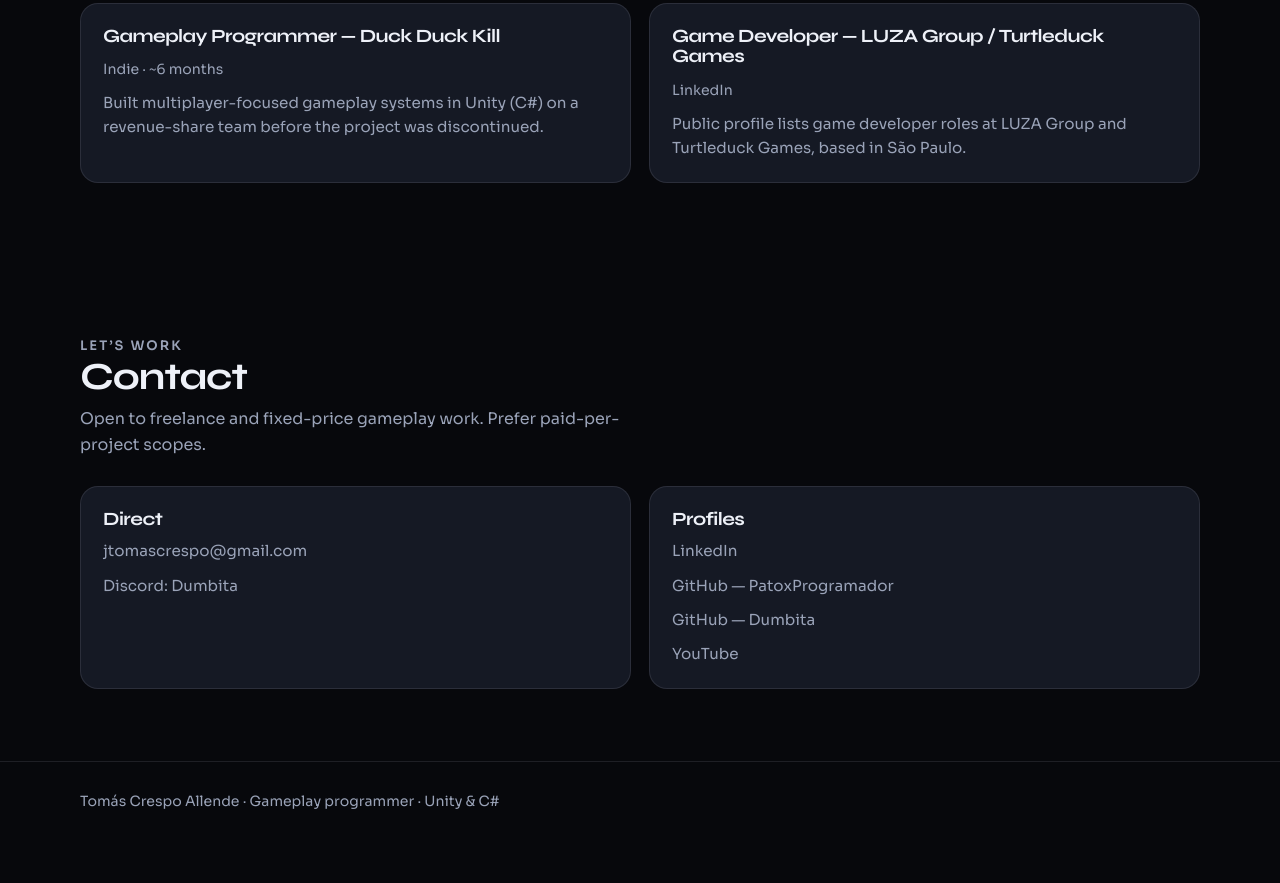
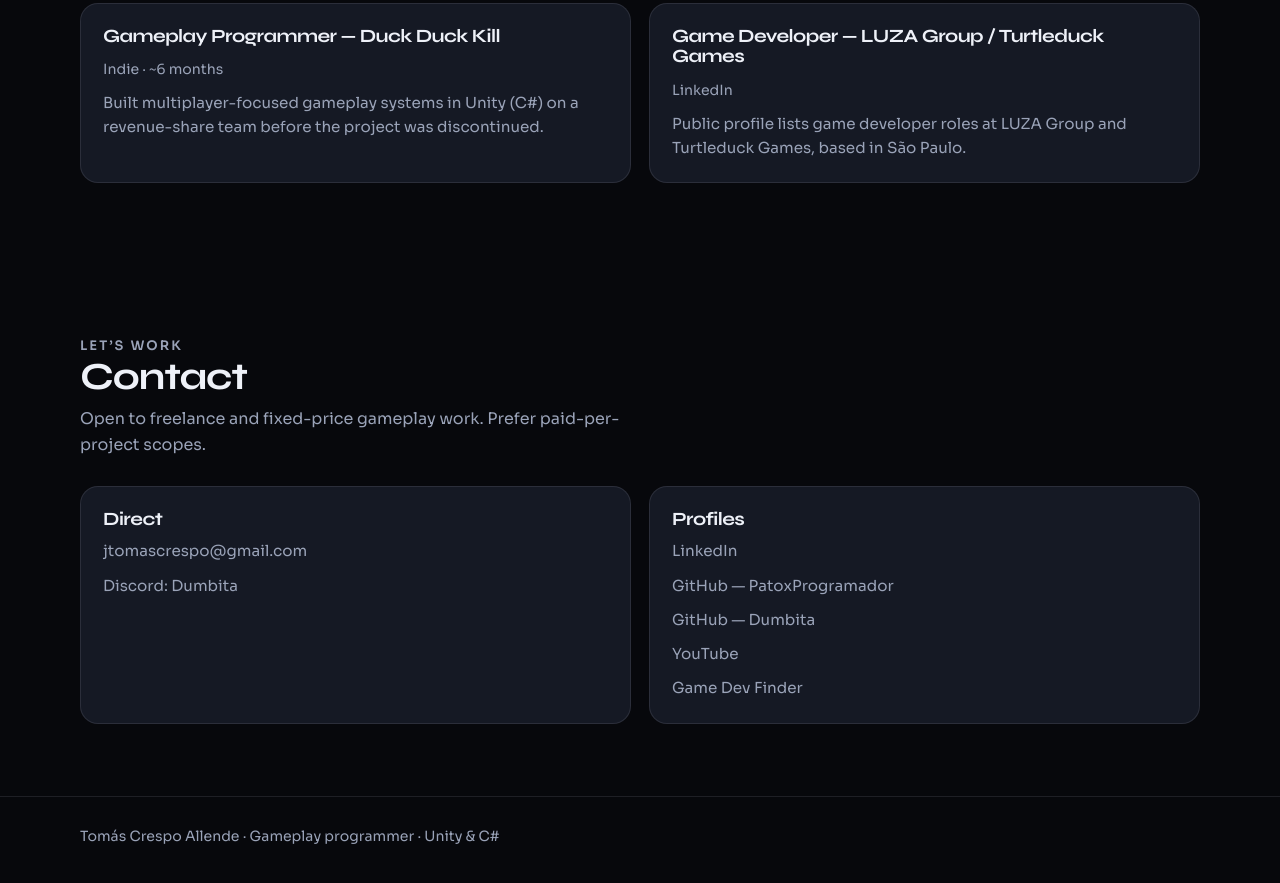
Before and after one commit to Dumbita/Portfolio, a plain HTML site: page index.html in a window 1280 px wide. Shown: the part 4856-5739 px from the top of the page. Before the commit the page ends 5709 px from the top, so only its background shows below. Drawn offline with Linux system fonts and the light colour scheme.

Commit message:
Update index.html

```diff
--- a/index.html
+++ b/index.html
@@ -351,6 +351,7 @@
               <p><a href="https://github.com/PatoxProgramador" target="_blank" rel="noreferrer">GitHub — PatoxProgramador</a></p>
               <p><a href="https://github.com/Dumbita" target="_blank" rel="noreferrer">GitHub — Dumbita</a></p>
               <p><a href="https://www.youtube.com/@Anonymous-bx6ke" target="_blank" rel="noreferrer">YouTube</a></p>
+              <p><a href="https://gamedevfinder.net/user/dumbita/?um_action=edit" target = "_blank" rel = "noreferrer">Game Dev Finder</a></p>
             </article>
           </div>
         </div>
```
